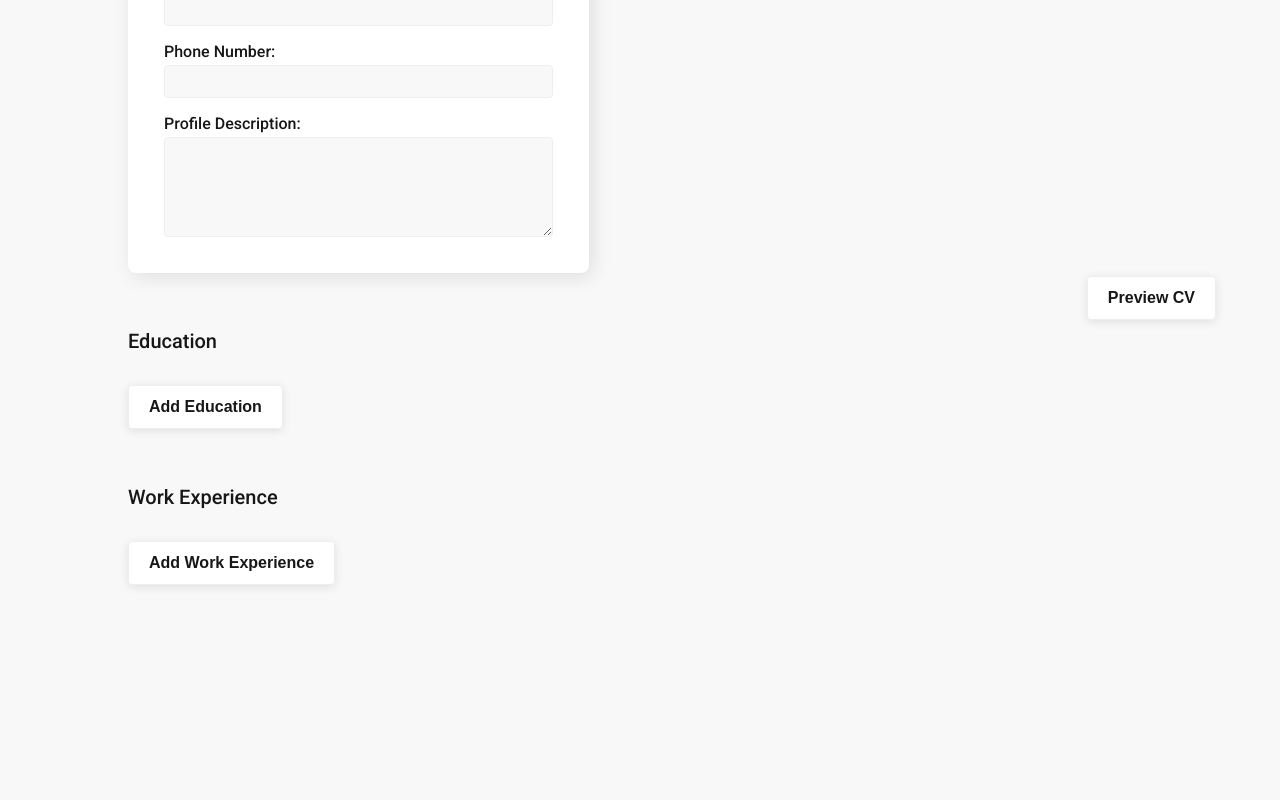
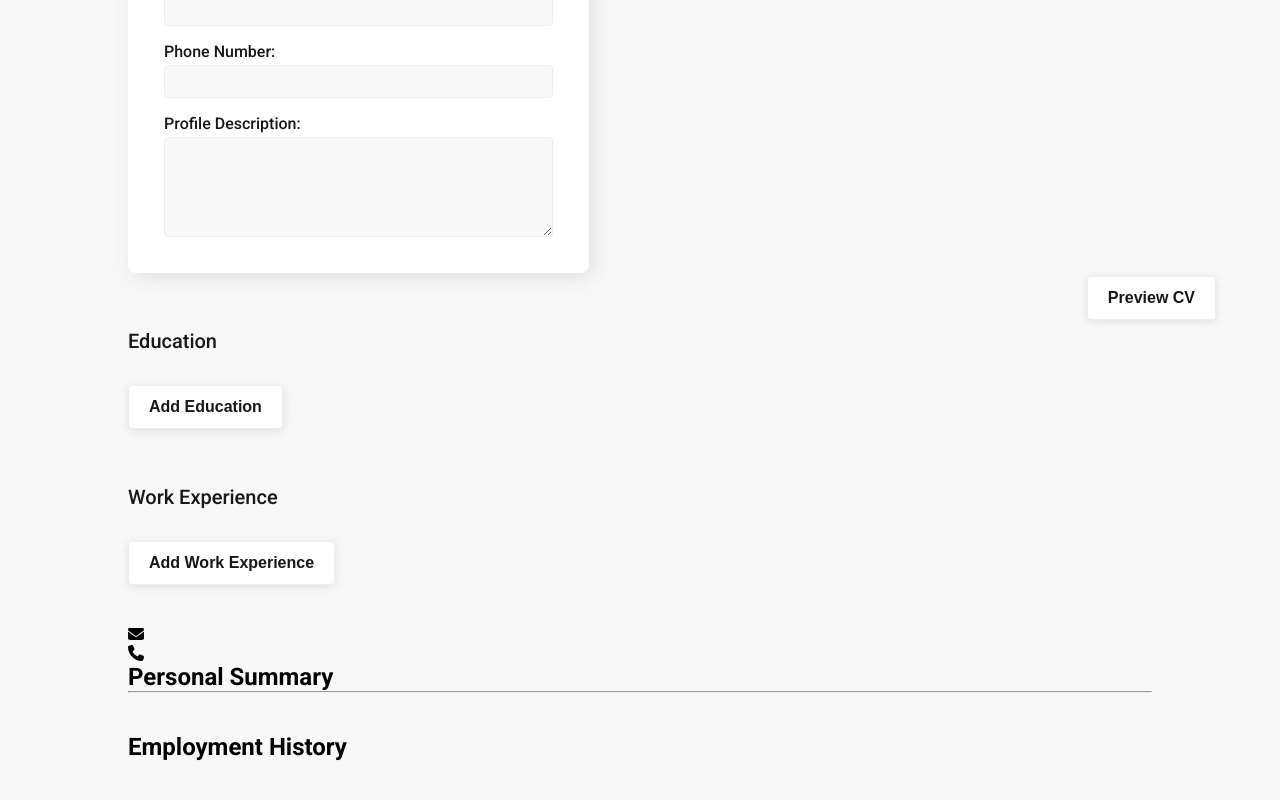
Before and after one commit to mark-akom/cv-builder, a React (Create React App) app: page / in a window 1280 px wide. Shown: the part 360-1160 px from the top of the page. Before the commit the page ends 985 px from the top, so only its background shows below. Built offline with nearby package versions, Linux system fonts and the light colour scheme.

Commit message:
imported and rendered preview component

```diff
--- a/src/App.js
+++ b/src/App.js
@@ -2,6 +2,7 @@ import React, { Component } from "react";
 import PersonalInfo from "./components/PersonalInfo";
 import Education from "./components/Education";
 import WorkExperience from "./components/WorkExperience";
+import Preview from "./components/PreviewCV";
 import uniqid from 'uniqid';
 
 import './styles/app.css';
@@ -33,7 +34,8 @@ class App extends Component {
         id: uniqid()
       },
       educationList: [],
-      workExperienceList: []
+      workExperienceList: [],
+      previewCV: true,
     }
     this.handleProfileChange = this.handleProfileChange.bind(this);
     this.handleEducationChange = this.handleEducationChange.bind(this);
@@ -111,7 +113,7 @@ class App extends Component {
   }
 
   render() {
-    const { profileInfo, educationList, workExperienceList } = this.state;
+    const { profileInfo, educationList, workExperienceList, previewCV } = this.state;
     return (
       <div className="app-body">
         <h1>Online CV Builder</h1>
@@ -142,6 +144,7 @@ class App extends Component {
           <button className="add-btn" onClick={this.handleAddWorkExperience}>Add Work Experience</button>
         </section>
         <button className="preview-btn">Preview CV</button>
+        {previewCV && <Preview profileInfo={profileInfo} /> }
       </div>
     )
   }
```
